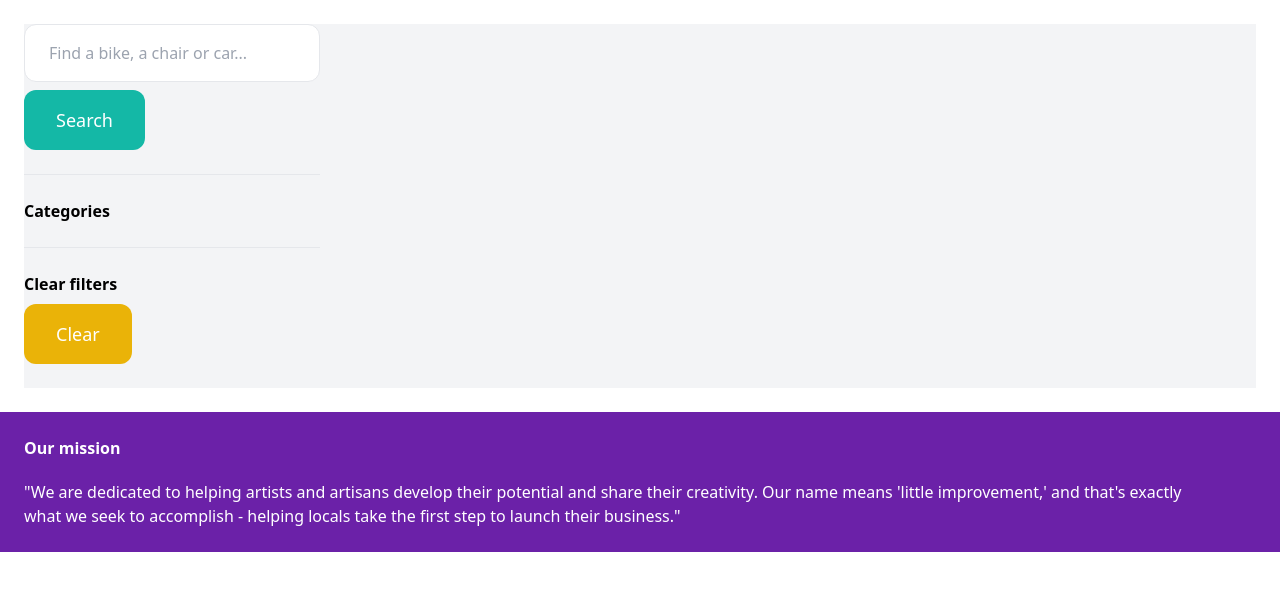
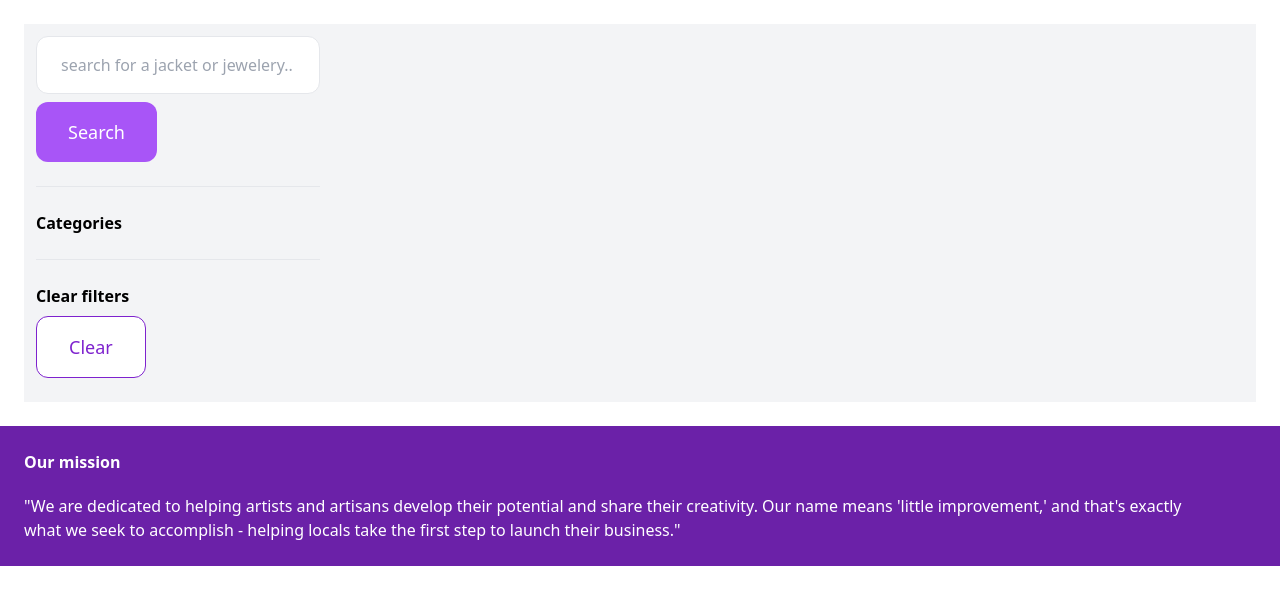
Before and after one commit to hadilXattia/marketplace-for-small-buisnesses, a Django app: template item/templates/item/items.html in a window 1280 px wide. Shown: the part 81-686 px from the top of the page. Run offline with Django 5.2, Linux system fonts and the light colour scheme; the template is opened without the code that fills it, so the values that code supplies are empty; some libraries are stand-ins or nearby versions.

Commit message:
problem solved

```diff
--- a/conversation/templates/conversation/detail.html
+++ b/conversation/templates/conversation/detail.html
@@ -21,6 +21,6 @@
 
     {{ form.as_p }}
 
-    <button class="py-4 px-8 text-lg bg-teal-500 hover:bg-teal-700 rounded-xl text-white">Send</button>
+    <button class="py-4 px-8 text-lg bg-purple-500 hover:bg-purple-700 rounded-xl text-white">Send</button>
 </form>
 {% endblock %}
--- a/conversation/templates/conversation/new.html
+++ b/conversation/templates/conversation/new.html
@@ -22,6 +22,6 @@
         </div>
     {% endif %}
 
-    <button class="mt-6 py-4 px-8 text-lg bg-teal-500 hover:bg-teal-700 rounded-xl text-white">Send</button>
+    <button class="mt-6 py-4 px-8 text-lg bg-purple-500 hover:bg-purple-700 rounded-xl text-white">Send</button>
 </form>
 {% endblock %}
--- a/core/templates/core/signup.html
+++ b/core/templates/core/signup.html
@@ -39,7 +39,7 @@
             </div>
         {% endif %}
 
-        <button class="py-4 px-8 text-lg bg-teal-500 hover:bg-teal-700 rounded-xl text-white">Submit</button>
+        <button class="py-4 px-8 text-lg bg-purple-500 hover:bg-purple-700 rounded-xl text-white">Submit</button>
     </form>
 </div>
 {% endblock %}
--- a/item/templates/item/detail.html
+++ b/item/templates/item/detail.html
@@ -24,11 +24,11 @@
             <div class="mt-6 p-6 bg-white rounded-xl">
                 <p>This is your item!</p>
 
-                <a href="{% url 'item:edit' item.id %}" class="inline-block mt-6 px-6 py-3 text-lg font-semibold bg-teal-500 text-white rounded-xl">Edit</a>
+                <a href="{% url 'item:edit' item.id %}" class="inline-block mt-6 px-6 py-3 text-lg font-semibold bg-purple-500 text-white rounded-xl">Edit</a>
                 <a href="{% url 'item:delete' item.id %}" class="inline-block mt-6 px-6 py-3 text-lg font-semibold bg-red-500 text-white rounded-xl">Delete</a>
             </div>
         {% else %}
-            <a href="{% url 'conversation:new' item.id %}" class="inline-block mt-6 px-6 py-3 text-lg font-semibold bg-teal-500 text-white rounded-xl hover:bg-teal-700">Contact seller</a>
+            <a href="{% url 'conversation:new' item.id %}" class="inline-block mt-6 px-6 py-3 text-lg font-semibold bg-purple-500 text-white rounded-xl hover:bg-teal-700">Contact seller</a>
         {% endif %}
     </div>
 </div>
--- a/item/templates/item/form.html
+++ b/item/templates/item/form.html
@@ -22,6 +22,6 @@
         </div>
     {% endif %}
 
-    <button class="mt-6 py-4 px-8 text-lg bg-teal-500 hover:bg-teal-700 rounded-xl text-white">Submit</button>
+    <button class="mt-6 py-4 px-8 text-lg bg-purple-500 hover:bg-purple-700 rounded-xl text-white">Submit</button>
 </form>
 {% endblock %}
--- a/item/templates/item/items.html
+++ b/item/templates/item/items.html
@@ -4,11 +4,11 @@
 
 {% block content %}
     <div class="pb-6 grid grid-cols-4 gap-4 bg-gray-100">
-        <div class="col-span-1">
+        <div class="col-span-1 mt-3 ml-3">
             <form method="get" action="{% url 'item:items' %}">
-                <input name="query" class="w-full py-4 px-6 border rounded-xl" type="text" value="{{ query }}" placeholder="Find a bike, a chair or car...">
+                <input name="query" class="w-full py-4 px-6 border rounded-xl" type="text" value="{{ query }}" placeholder="search for a jacket or jewelery..">
 
-                <button class="mt-2 py-4 px-8 text-lg bg-teal-500 text-white rounded-xl">Search</button>
+                <button class="mt-2 py-4 px-8 text-lg bg-purple-500 text-white rounded-xl">Search</button>
             </form>
 
             <hr class="my-6">
@@ -28,7 +28,7 @@
             <p class="font-semibold">Clear filters</p>
 
             <ul>
-                <li><a href="{% url 'item:items' %}" class="mt-2 py-4 px-8 inline-block bg-yellow-500 text-lg rounded-xl text-white">Clear</a>
+                <li><a href="{% url 'item:items' %}" class="mt-2 py-4 px-8 inline-block bg-white border border-purple-700 text-lg rounded-xl text-purple-700">Clear</a>
         </div>
 
         <div class="col-span-3">
--- a/kaizen/settings.py
+++ b/kaizen/settings.py
@@ -41,8 +41,8 @@ INSTALLED_APPS = [
     "django.contrib.staticfiles",
     "conversation",
     "core",
+    "item",
     "dashboard",
-    "item",
 ]
 
 MIDDLEWARE = [
```
Also changed, not shown: assets/logo.png (deleted), db.sqlite3, media/item_images/Accesoires.png (added), media/item_images/element4_vnmRJoD.png (added), media/item_images/image3.jfif (deleted), media/item_images/mask.png (added).
